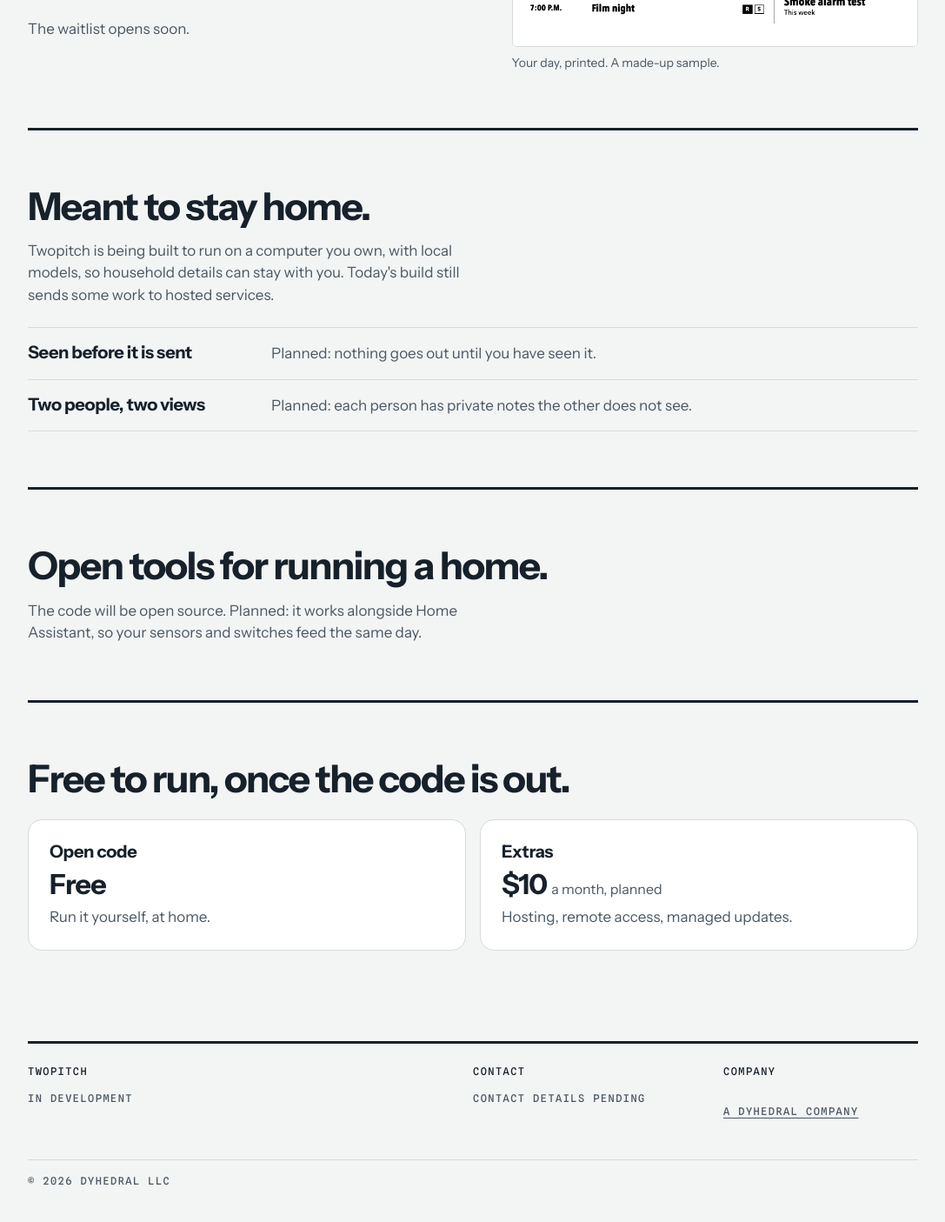
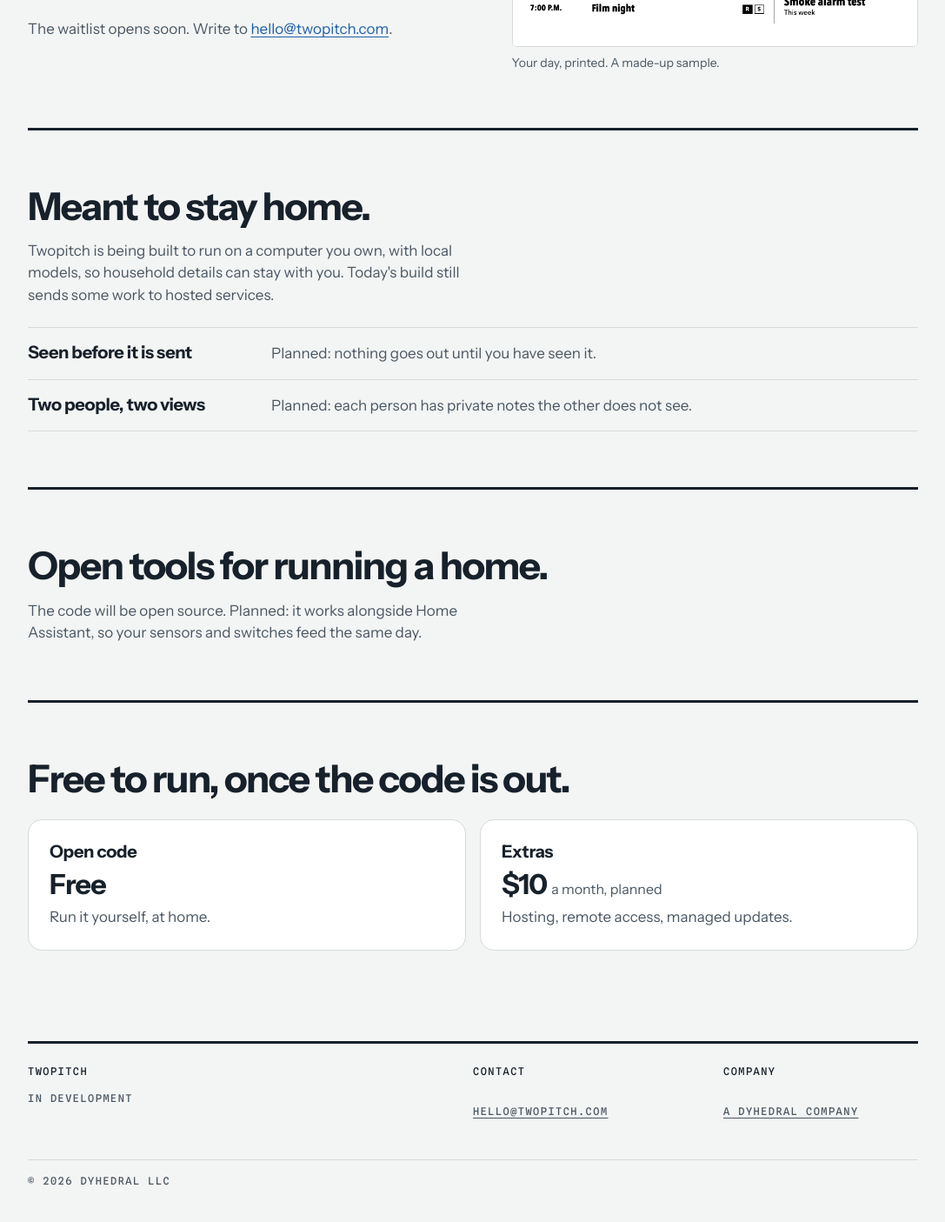
Before and after one commit to dyhedral/twopitch.com, a plain HTML site: page index.html in a window 1280 px wide. Shown: the part 491-1896 px from the top of the page at 87% size, without its empty margins (96-1183 px from the left). Drawn offline with Linux system fonts and the light colour scheme.

Commit message:
Contact: show hello@twopitch.com in the footer and the waitlist line
The address is now set up to forward; the footer links it the way hucksprintshop.com does, with a subject line.

```diff
--- a/index.html
+++ b/index.html
@@ -99,7 +99,7 @@
       <div>
         <h1 id="h">A shared assistant <span class="hl">for two</span>.</h1>
         <p class="lede">One helper for the pair of you: what is on today, whose turn it is, what the house needs.</p>
-        <p class="wait" id="waitlist">The waitlist opens soon.</p>
+        <p class="wait" id="waitlist">The waitlist opens soon. Write to <a href="mailto:hello@twopitch.com">hello@twopitch.com</a>.</p>
       </div>
       <figure class="paper" id="paper">
         <div class="sheet"><picture><source media="(max-width: 759px)" srcset="paper-sample-phone.png" width="1056" height="1046"><img src="paper-sample.png" width="1576" height="1364" alt="A printed morning paper for San Francisco with a greeting to Robin and a table of today's events."></picture></div>
@@ -141,7 +141,7 @@
       <div>
         <div class="lab head">Contact</div>
         <ul>
-          <li class="lab">Contact details pending</li>
+          <li class="lab"><a href="mailto:hello@twopitch.com?subject=Twopitch">hello@twopitch.com</a></li>
         </ul>
       </div>
       <div>
```
